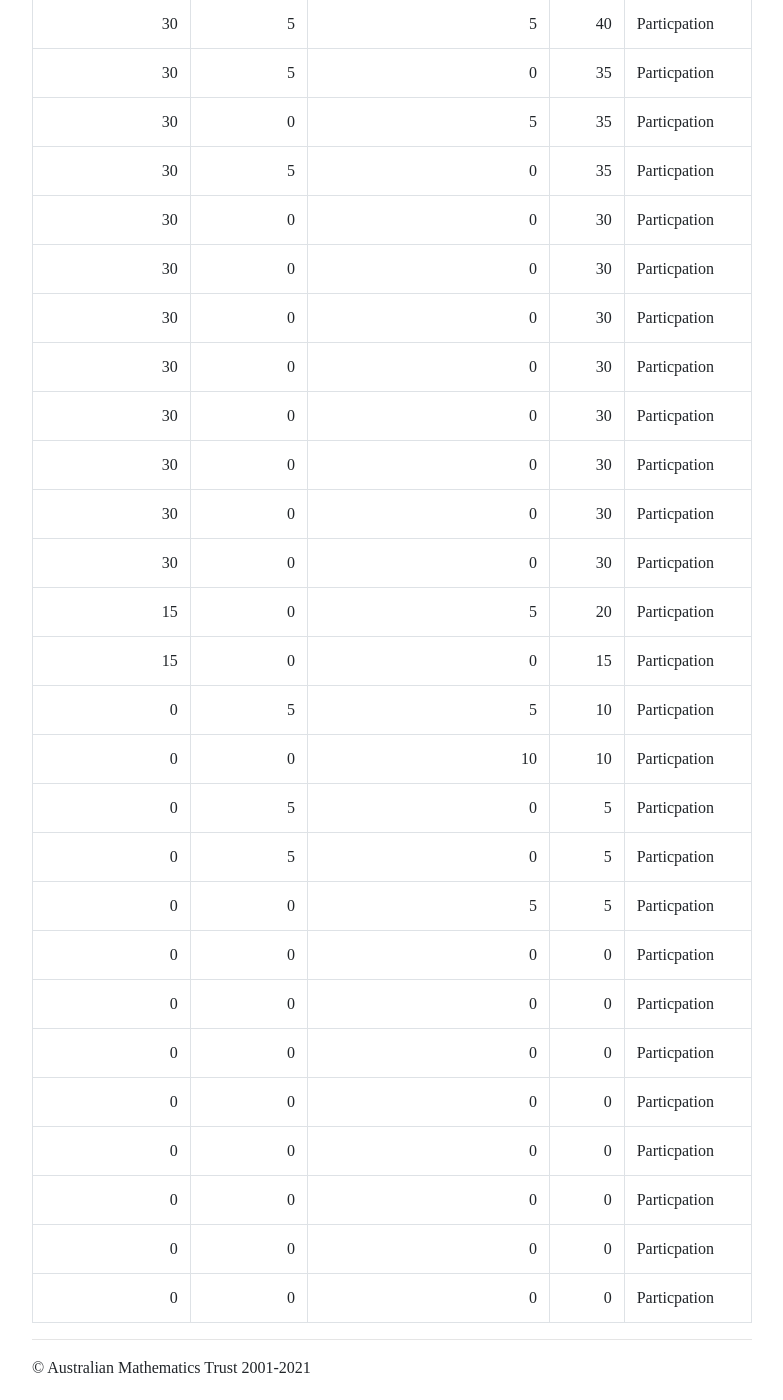
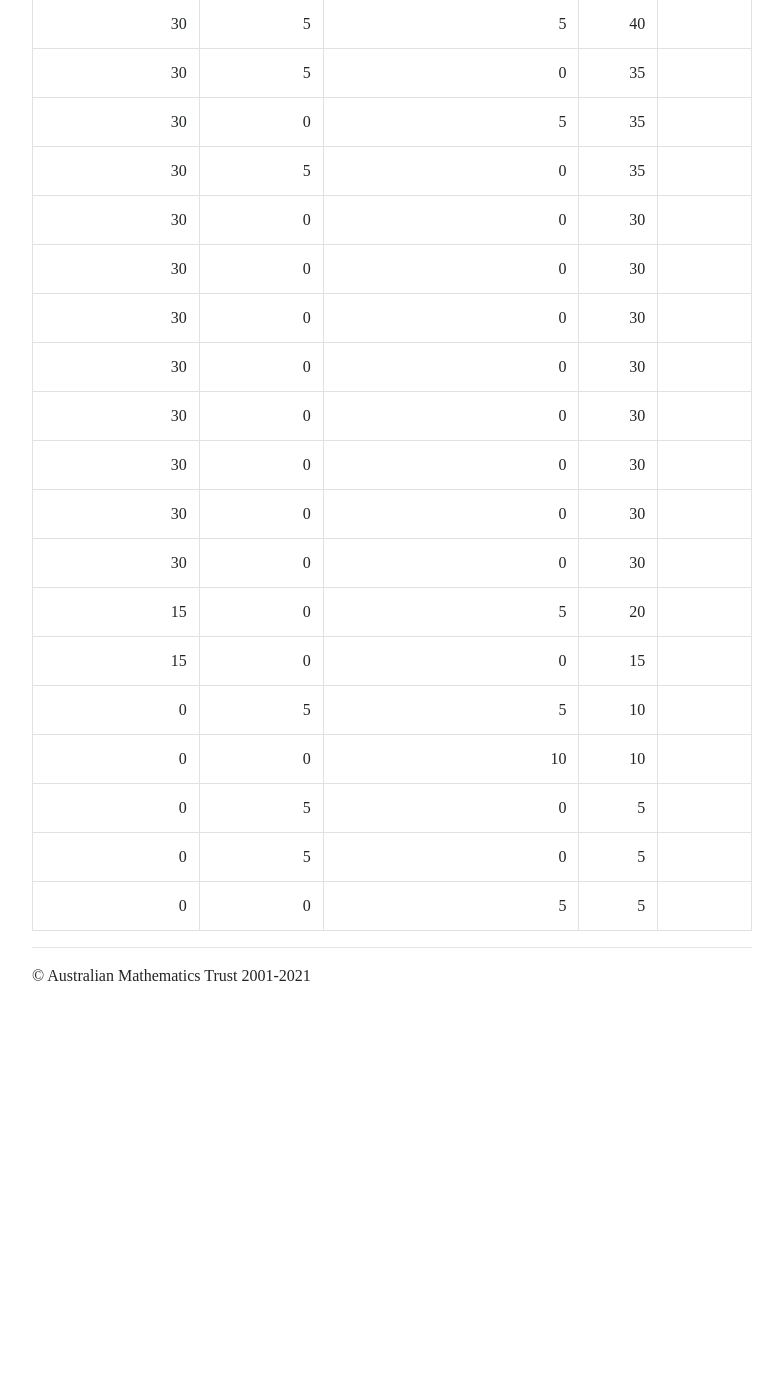
Before and after one commit to simonyanli/results, a Jekyll site: the page built from aiio21.md, in a window 1280 px wide and 1400 px high, scrolled down 1624 px. Shown: the whole window, without its empty margins (248-1031 px from the left). Built offline with Jekyll 4.4.1, drawn with Linux system fonts in a browser that asks for light colours; some web fonts are replaced; after the commit the page ends 2644 px from its top, so only the background shows below that.

Commit message:
Truncate AIIO 2021 results

```diff
--- a/aiio21.md
+++ b/aiio21.md
@@ -206,195 +206,139 @@ The results for AIIO 2021 are below:
 <td align="right">0</td>
 <td align="right">10</td>
 <td align="right">40</td>
-<td>Particpation</td>
+<td></td>
 </tr>
 <tr>
 <td align="right">30</td>
 <td align="right">5</td>
 <td align="right">5</td>
 <td align="right">40</td>
-<td>Particpation</td>
+<td></td>
 </tr>
 <tr>
 <td align="right">30</td>
 <td align="right">5</td>
 <td align="right">0</td>
 <td align="right">35</td>
-<td>Particpation</td>
+<td></td>
 </tr>
 <tr>
 <td align="right">30</td>
 <td align="right">0</td>
 <td align="right">5</td>
 <td align="right">35</td>
-<td>Particpation</td>
+<td></td>
 </tr>
 <tr>
 <td align="right">30</td>
 <td align="right">5</td>
 <td align="right">0</td>
 <td align="right">35</td>
-<td>Particpation</td>
+<td></td>
 </tr>
 <tr>
 <td align="right">30</td>
 <td align="right">0</td>
 <td align="right">0</td>
 <td align="right">30</td>
-<td>Particpation</td>
+<td></td>
 </tr>
 <tr>
 <td align="right">30</td>
 <td align="right">0</td>
 <td align="right">0</td>
 <td align="right">30</td>
-<td>Particpation</td>
+<td></td>
 </tr>
 <tr>
 <td align="right">30</td>
 <td align="right">0</td>
 <td align="right">0</td>
 <td align="right">30</td>
-<td>Particpation</td>
+<td></td>
 </tr>
 <tr>
 <td align="right">30</td>
 <td align="right">0</td>
 <td align="right">0</td>
 <td align="right">30</td>
-<td>Particpation</td>
+<td></td>
 </tr>
 <tr>
 <td align="right">30</td>
 <td align="right">0</td>
 <td align="right">0</td>
 <td align="right">30</td>
-<td>Particpation</td>
+<td></td>
 </tr>
 <tr>
 <td align="right">30</td>
 <td align="right">0</td>
 <td align="right">0</td>
 <td align="right">30</td>
-<td>Particpation</td>
+<td></td>
 </tr>
 <tr>
 <td align="right">30</td>
 <td align="right">0</td>
 <td align="right">0</td>
 <td align="right">30</td>
-<td>Particpation</td>
+<td></td>
 </tr>
 <tr>
 <td align="right">30</td>
 <td align="right">0</td>
 <td align="right">0</td>
 <td align="right">30</td>
-<td>Particpation</td>
+<td></td>
 </tr>
 <tr>
 <td align="right">15</td>
 <td align="right">0</td>
 <td align="right">5</td>
 <td align="right">20</td>
-<td>Particpation</td>
+<td></td>
 </tr>
 <tr>
 <td align="right">15</td>
 <td align="right">0</td>
 <td align="right">0</td>
 <td align="right">15</td>
-<td>Particpation</td>
+<td></td>
 </tr>
 <tr>
 <td align="right">0</td>
 <td align="right">5</td>
 <td align="right">5</td>
 <td align="right">10</td>
-<td>Particpation</td>
+<td></td>
 </tr>
 <tr>
 <td align="right">0</td>
 <td align="right">0</td>
 <td align="right">10</td>
 <td align="right">10</td>
-<td>Particpation</td>
+<td></td>
 </tr>
 <tr>
 <td align="right">0</td>
 <td align="right">5</td>
 <td align="right">0</td>
 <td align="right">5</td>
-<td>Particpation</td>
+<td></td>
 </tr>
 <tr>
 <td align="right">0</td>
 <td align="right">5</td>
 <td align="right">0</td>
 <td align="right">5</td>
-<td>Particpation</td>
+<td></td>
 </tr>
 <tr>
 <td align="right">0</td>
 <td align="right">0</td>
 <td align="right">5</td>
 <td align="right">5</td>
-<td>Particpation</td>
-</tr>
-<tr>
-<td align="right">0</td>
-<td align="right">0</td>
-<td align="right">0</td>
-<td align="right">0</td>
-<td>Particpation</td>
-</tr>
-<tr>
-<td align="right">0</td>
-<td align="right">0</td>
-<td align="right">0</td>
-<td align="right">0</td>
-<td>Particpation</td>
-</tr>
-<tr>
-<td align="right">0</td>
-<td align="right">0</td>
-<td align="right">0</td>
-<td align="right">0</td>
-<td>Particpation</td>
-</tr>
-<tr>
-<td align="right">0</td>
-<td align="right">0</td>
-<td align="right">0</td>
-<td align="right">0</td>
-<td>Particpation</td>
-</tr>
-<tr>
-<td align="right">0</td>
-<td align="right">0</td>
-<td align="right">0</td>
-<td align="right">0</td>
-<td>Particpation</td>
-</tr>
-<tr>
-<td align="right">0</td>
-<td align="right">0</td>
-<td align="right">0</td>
-<td align="right">0</td>
-<td>Particpation</td>
-</tr>
-<tr>
-<td align="right">0</td>
-<td align="right">0</td>
-<td align="right">0</td>
-<td align="right">0</td>
-<td>Particpation</td>
-</tr>
-<tr>
-<td align="right">0</td>
-<td align="right">0</td>
-<td align="right">0</td>
-<td align="right">0</td>
-<td>Particpation</td>
+<td></td>
 </tr>
 </tbody></table>
```
